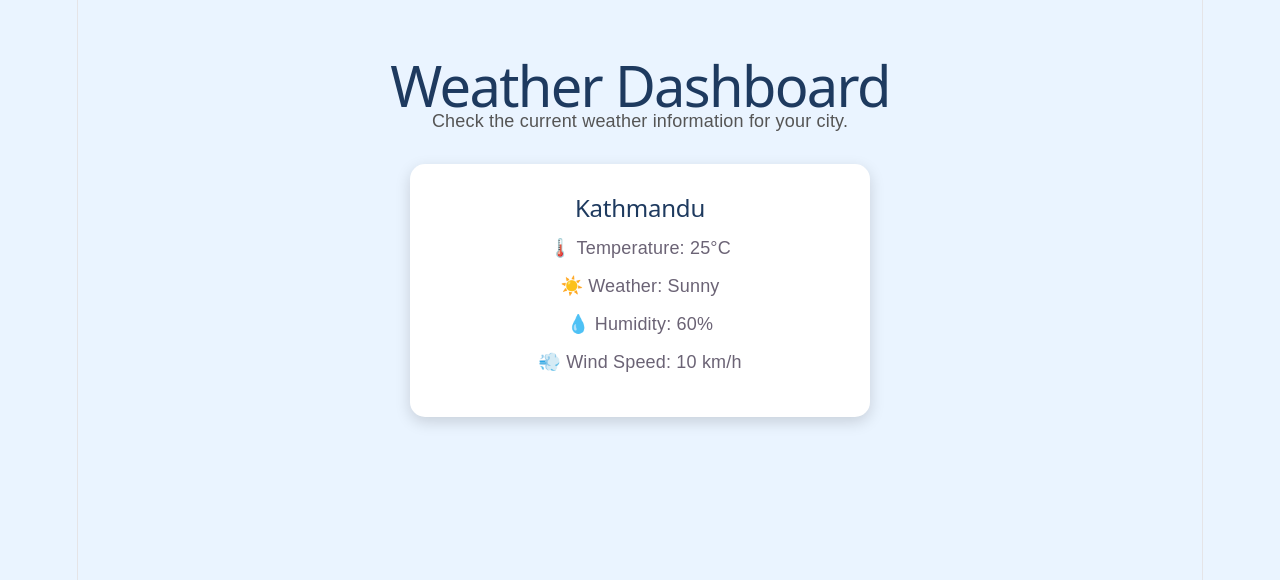
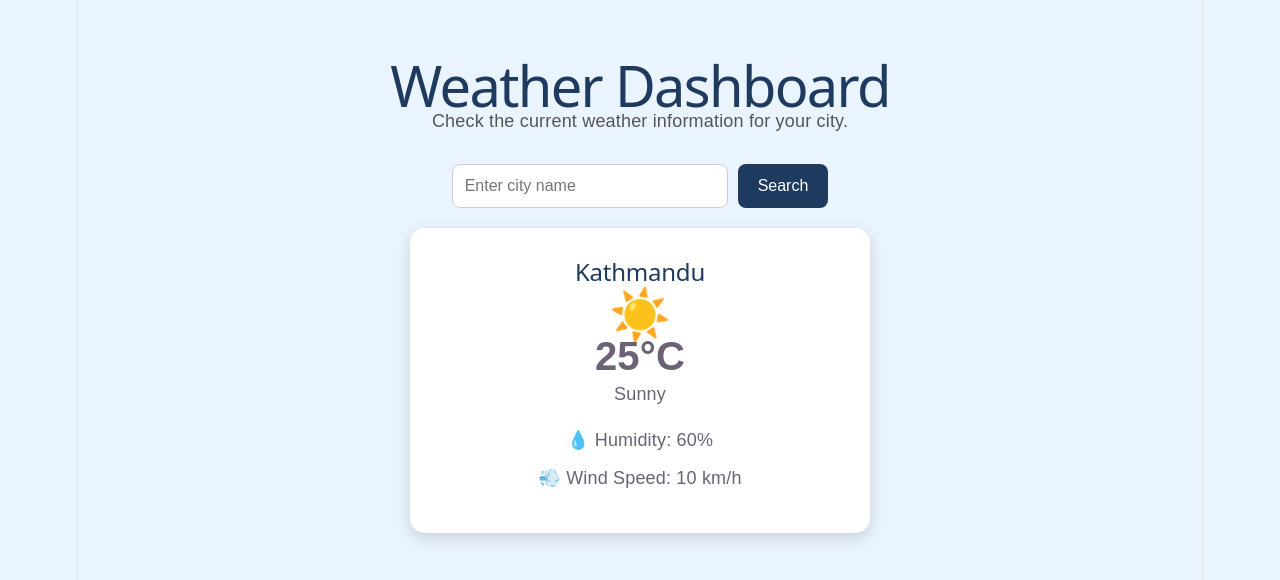
Before and after one commit to Sabinagurung-1221/weather-dashboard, a React (Vite) app: page / in a window 1280 px wide. Shown: the top 580 px of the page. Built offline with nearby package versions, Linux system fonts and the light colour scheme.

Commit message:
Add weather search and details

```diff
--- a/src/App.css
+++ b/src/App.css
@@ -37,3 +37,45 @@ h1 {
   font-size: 18px;
   margin: 12px 0;
 }
+.search-box {
+  margin: 20px auto;
+  display: flex;
+  justify-content: center;
+  gap: 10px;
+}
+
+.search-box input {
+  padding: 12px;
+  width: 250px;
+  border: 1px solid #ccc;
+  border-radius: 8px;
+  font-size: 16px;
+}
+
+.search-box button {
+  padding: 12px 20px;
+  border: none;
+  border-radius: 8px;
+  background: #1e3a5f;
+  color: white;
+  cursor: pointer;
+  font-size: 16px;
+}
+
+.search-box button:hover {
+  opacity: 0.85;
+}
+
+.weather-icon {
+  font-size: 50px;
+  margin: 15px 0;
+}
+
+.weather-card h3 {
+  font-size: 40px;
+  margin: 10px 0;
+}
+
+.weather-details {
+  margin-top: 20px;
+}
--- a/src/App.jsx
+++ b/src/App.jsx
@@ -9,12 +9,27 @@ function App() {
         Check the current weather information for your city.
       </p>
 
+      <div className="search-box">
+        <input
+          type="text"
+          placeholder="Enter city name"
+        />
+        <button>Search</button>
+      </div>
+
       <div className="weather-card">
         <h2>Kathmandu</h2>
-        <p>🌡️ Temperature: 25°C</p>
-        <p>☀️ Weather: Sunny</p>
-        <p>💧 Humidity: 60%</p>
-        <p>💨 Wind Speed: 10 km/h</p>
+
+        <div className="weather-icon">☀️</div>
+
+        <h3>25°C</h3>
+
+        <p>Sunny</p>
+
+        <div className="weather-details">
+          <p>💧 Humidity: 60%</p>
+          <p>💨 Wind Speed: 10 km/h</p>
+        </div>
       </div>
     </div>
   );
```
